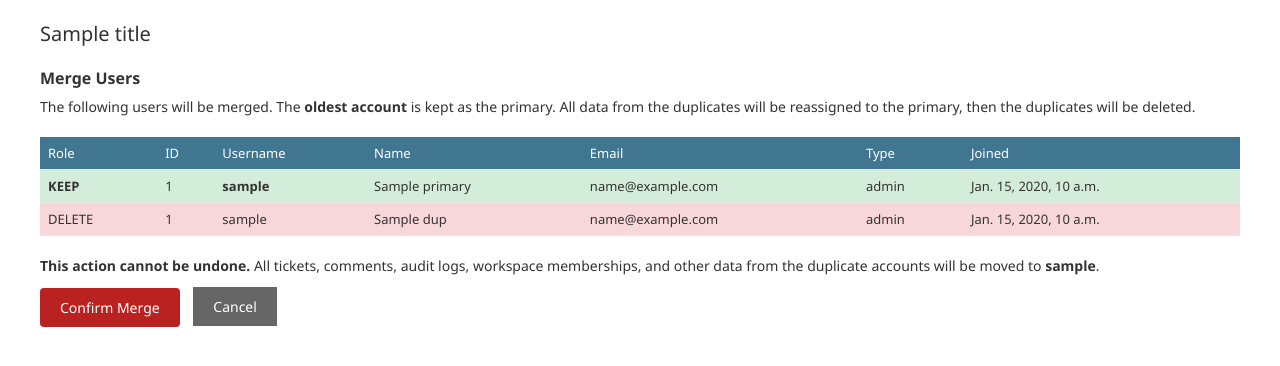
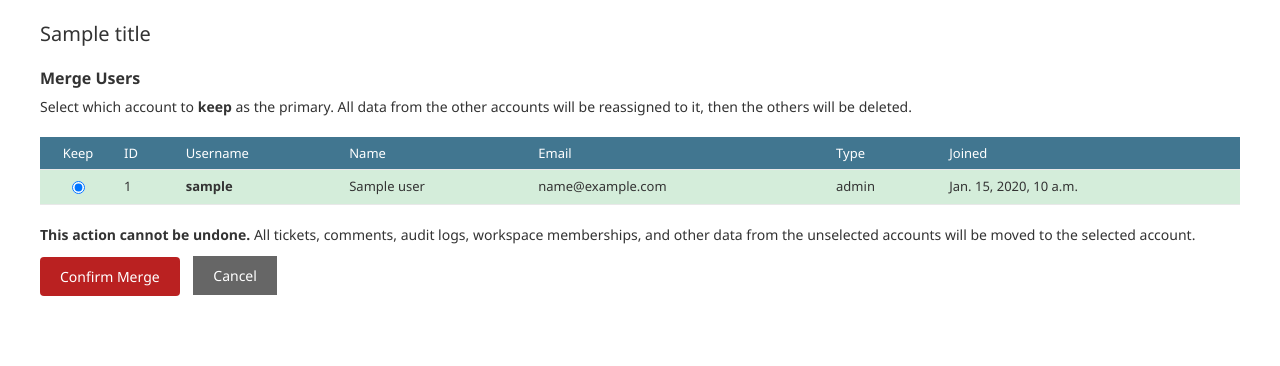
Before and after one commit to sevenolives/openweave, a Django app: template backend/tickets/templates/admin/merge_users_confirmation.html in a window 1280 px wide. Shown: the part 92-458 px from the top of the page. Run offline with Django 5.2, Linux system fonts and the light colour scheme; the template is opened without the code that fills it: most values are stand-ins (such as "Sample title", 1, 10 or a date in 2020); parts of the project's set-up code (start-up, migrations or seed data) failed here and were passed over.

Commit message:
fix: let admin choose which user to keep when merging
Replace the auto-select-oldest behavior with radio buttons on the
merge confirmation page so the admin picks which account to keep.

Co-Authored-By: Claude Opus 4.6 <noreply@anthropic.com>

```diff
--- a/backend/tickets/templates/admin/merge_users_confirmation.html
+++ b/backend/tickets/templates/admin/merge_users_confirmation.html
@@ -2,41 +2,7 @@
 {% block title %}Confirm User Merge{% endblock %}
 {% block content %}
 <h2>Merge Users</h2>
-<p>The following users will be merged. The <strong>oldest account</strong> is kept as the primary. All data from the duplicates will be reassigned to the primary, then the duplicates will be deleted.</p>
-
-<table style="margin: 20px 0; border-collapse: collapse; width: 100%;">
-  <tr style="background: #417690; color: white;">
-    <th style="padding: 8px; text-align: left;">Role</th>
-    <th style="padding: 8px; text-align: left;">ID</th>
-    <th style="padding: 8px; text-align: left;">Username</th>
-    <th style="padding: 8px; text-align: left;">Name</th>
-    <th style="padding: 8px; text-align: left;">Email</th>
-    <th style="padding: 8px; text-align: left;">Type</th>
-    <th style="padding: 8px; text-align: left;">Joined</th>
-  </tr>
-  <tr style="background: #d4edda;">
-    <td style="padding: 8px;"><strong>KEEP</strong></td>
-    <td style="padding: 8px;">{{ primary.id }}</td>
-    <td style="padding: 8px;"><strong>{{ primary.username }}</strong></td>
-    <td style="padding: 8px;">{{ primary.name }}</td>
-    <td style="padding: 8px;">{{ primary.email }}</td>
-    <td style="padding: 8px;">{{ primary.user_type }}</td>
-    <td style="padding: 8px;">{{ primary.date_joined }}</td>
-  </tr>
-  {% for dup in duplicates %}
-  <tr style="background: #f8d7da;">
-    <td style="padding: 8px;">DELETE</td>
-    <td style="padding: 8px;">{{ dup.id }}</td>
-    <td style="padding: 8px;">{{ dup.username }}</td>
-    <td style="padding: 8px;">{{ dup.name }}</td>
-    <td style="padding: 8px;">{{ dup.email }}</td>
-    <td style="padding: 8px;">{{ dup.user_type }}</td>
-    <td style="padding: 8px;">{{ dup.date_joined }}</td>
-  </tr>
-  {% endfor %}
-</table>
-
-<p><strong>This action cannot be undone.</strong> All tickets, comments, audit logs, workspace memberships, and other data from the duplicate accounts will be moved to <strong>{{ primary.username }}</strong>.</p>
+<p>Select which account to <strong>keep</strong> as the primary. All data from the other accounts will be reassigned to it, then the others will be deleted.</p>
 
 <form method="post" action="">
   {% csrf_token %}
@@ -45,7 +11,47 @@
   {% endfor %}
   <input type="hidden" name="action" value="merge_users" />
   <input type="hidden" name="confirm_merge" value="1" />
+
+  <table style="margin: 20px 0; border-collapse: collapse; width: 100%;">
+    <tr style="background: #417690; color: white;">
+      <th style="padding: 8px; text-align: center; width: 60px;">Keep</th>
+      <th style="padding: 8px; text-align: left;">ID</th>
+      <th style="padding: 8px; text-align: left;">Username</th>
+      <th style="padding: 8px; text-align: left;">Name</th>
+      <th style="padding: 8px; text-align: left;">Email</th>
+      <th style="padding: 8px; text-align: left;">Type</th>
+      <th style="padding: 8px; text-align: left;">Joined</th>
+    </tr>
+    {% for u in all_users %}
+    <tr style="background: #f9f9f9;" id="row-{{ u.pk }}">
+      <td style="padding: 8px; text-align: center;">
+        <input type="radio" name="primary_user_id" value="{{ u.pk }}" {% if forloop.first %}checked{% endif %}
+               onchange="document.querySelectorAll('tr[id^=row-]').forEach(r => r.style.background='#f8d7da'); this.closest('tr').style.background='#d4edda';" />
+      </td>
+      <td style="padding: 8px;">{{ u.id }}</td>
+      <td style="padding: 8px;"><strong>{{ u.username }}</strong></td>
+      <td style="padding: 8px;">{{ u.name }}</td>
+      <td style="padding: 8px;">{{ u.email }}</td>
+      <td style="padding: 8px;">{{ u.user_type }}</td>
+      <td style="padding: 8px;">{{ u.date_joined }}</td>
+    </tr>
+    {% endfor %}
+  </table>
+
+  <p><strong>This action cannot be undone.</strong> All tickets, comments, audit logs, workspace memberships, and other data from the unselected accounts will be moved to the selected account.</p>
+
   <input type="submit" value="Confirm Merge" style="background: #ba2121; color: white; padding: 10px 20px; border: none; cursor: pointer; font-size: 14px;" />
   <a href="{% url 'admin:tickets_user_changelist' %}" style="margin-left: 10px; padding: 10px 20px; background: #666; color: white; text-decoration: none;">Cancel</a>
 </form>
+
+<script>
+// Highlight the initially selected row
+document.addEventListener('DOMContentLoaded', function() {
+  var checked = document.querySelector('input[name=primary_user_id]:checked');
+  if (checked) {
+    document.querySelectorAll('tr[id^=row-]').forEach(function(r) { r.style.background = '#f8d7da'; });
+    checked.closest('tr').style.background = '#d4edda';
+  }
+});
+</script>
 {% endblock %}
```
Also changed, not shown: backend/tickets/admin.py (+8 -5 lines).
